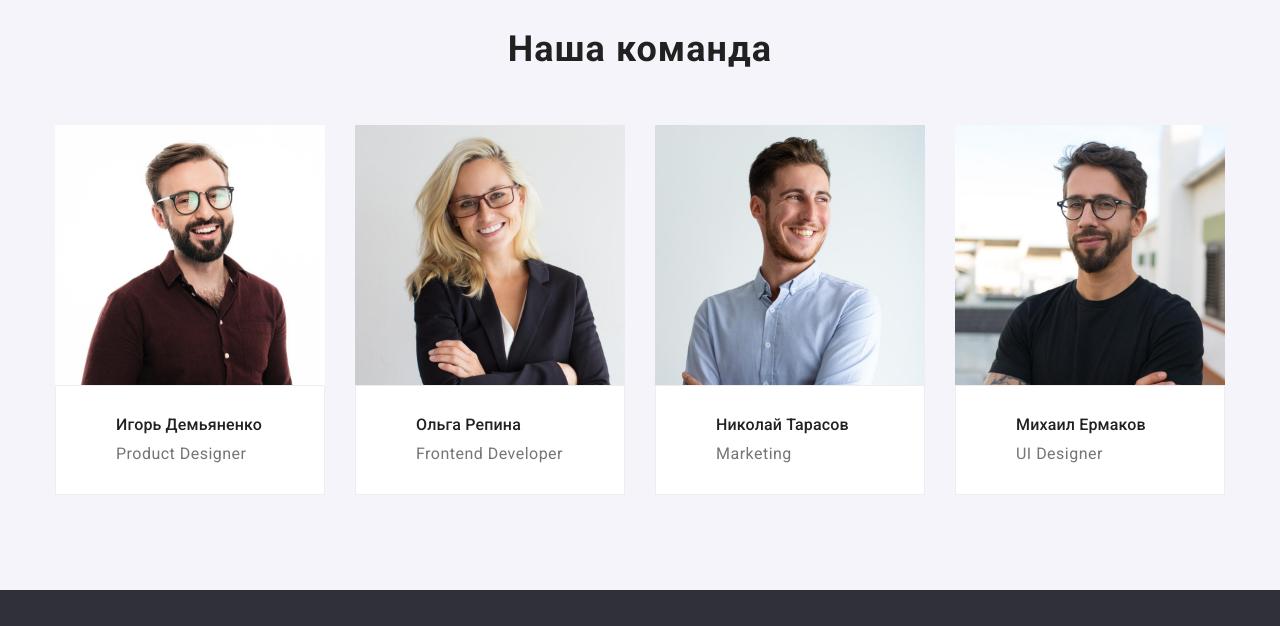
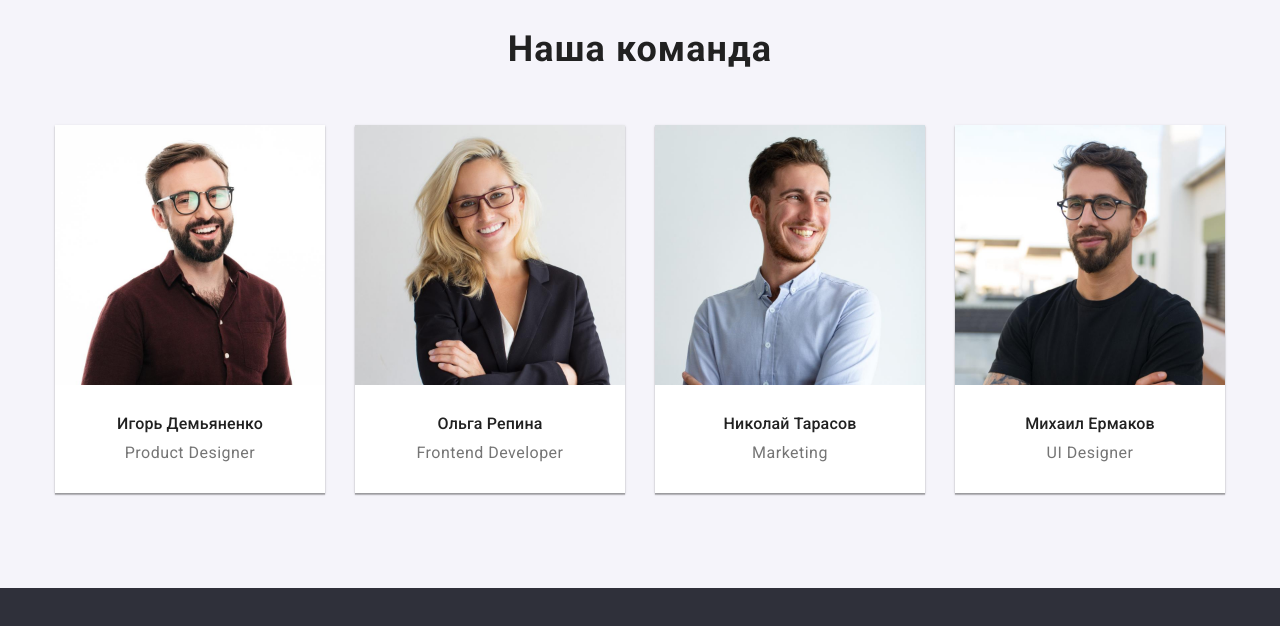
Before and after one commit to Serhii0151/goit-markup-hw-03, a plain HTML site: page index.html in a window 1280 px wide. Shown: the part 1520-2146 px from the top of the page. Drawn offline with nearby package versions, Linux system fonts and the light colour scheme.

Commit message:
ДЗ№3

```diff
--- a/css/styles.css
+++ b/css/styles.css
@@ -292,6 +292,7 @@ button {
     margin-left: 30px;
     margin-top: 30px;
     border-top: none;
+    box-shadow: 0px 1px 3px rgb(0 0 0 / 12%), 0px 1px 1px rgb(0 0 0 / 14%), 0px 2px 1px rgb(0 0 0 / 20%);;
     background: #FFFFFF;
     box-sizing: border-box;
 }
@@ -469,7 +470,7 @@ button {
     font-size: 16px;
     line-height: 1.18;
     /* identical to box height */
-    /* text-align: center; */
+    text-align: center;
     letter-spacing: 0.01em;
     color: var(--primary-text-color);
     margin-bottom: 10px;
@@ -480,7 +481,7 @@ button {
     font-size: 16px;
     line-height: 1.18;
     /* identical to box height */
-    /* text-align: center; */
+    text-align: center;
     letter-spacing: 0.03em;
     color: var(--grey-color);
 
@@ -497,6 +498,7 @@ button {
      flex-basis: calc(100% / 4 - 30px);
      margin-left: 30px;
      margin-top: 30px;
+     box-shadow: 0px 1px 3px rgb(0 0 0 / 12%), 0px 1px 1px rgb(0 0 0 / 14%), 0px 2px 1px rgb(0 0 0 / 20%);
      background-color: #F5F4FA;
  }
 
@@ -506,7 +508,6 @@ button {
 
  .our-team-content {
      padding: 30px 60px;
-     border: 1px solid #EEEEEE;
      background-color: #FFFFFF;
 
  }
```
